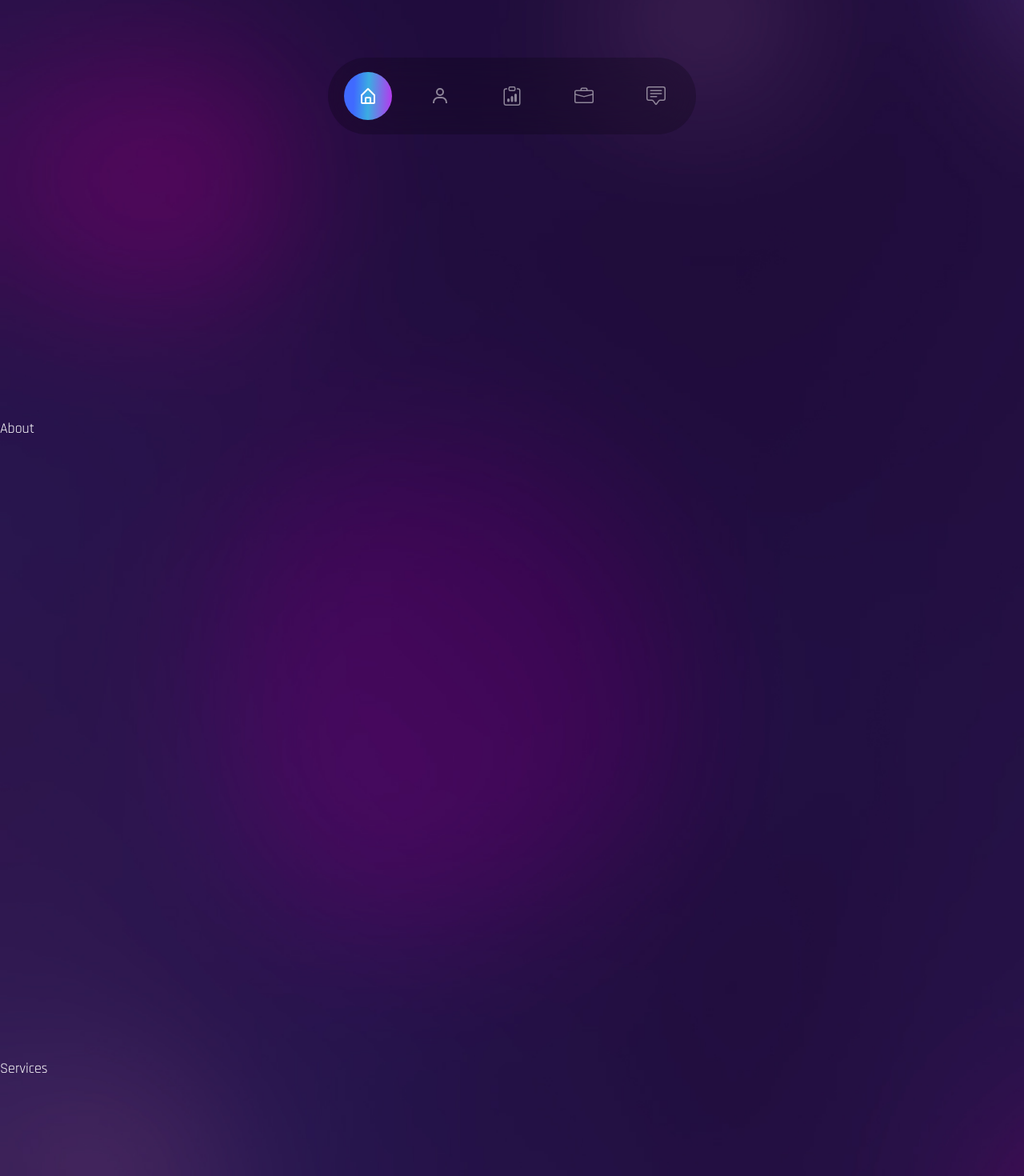
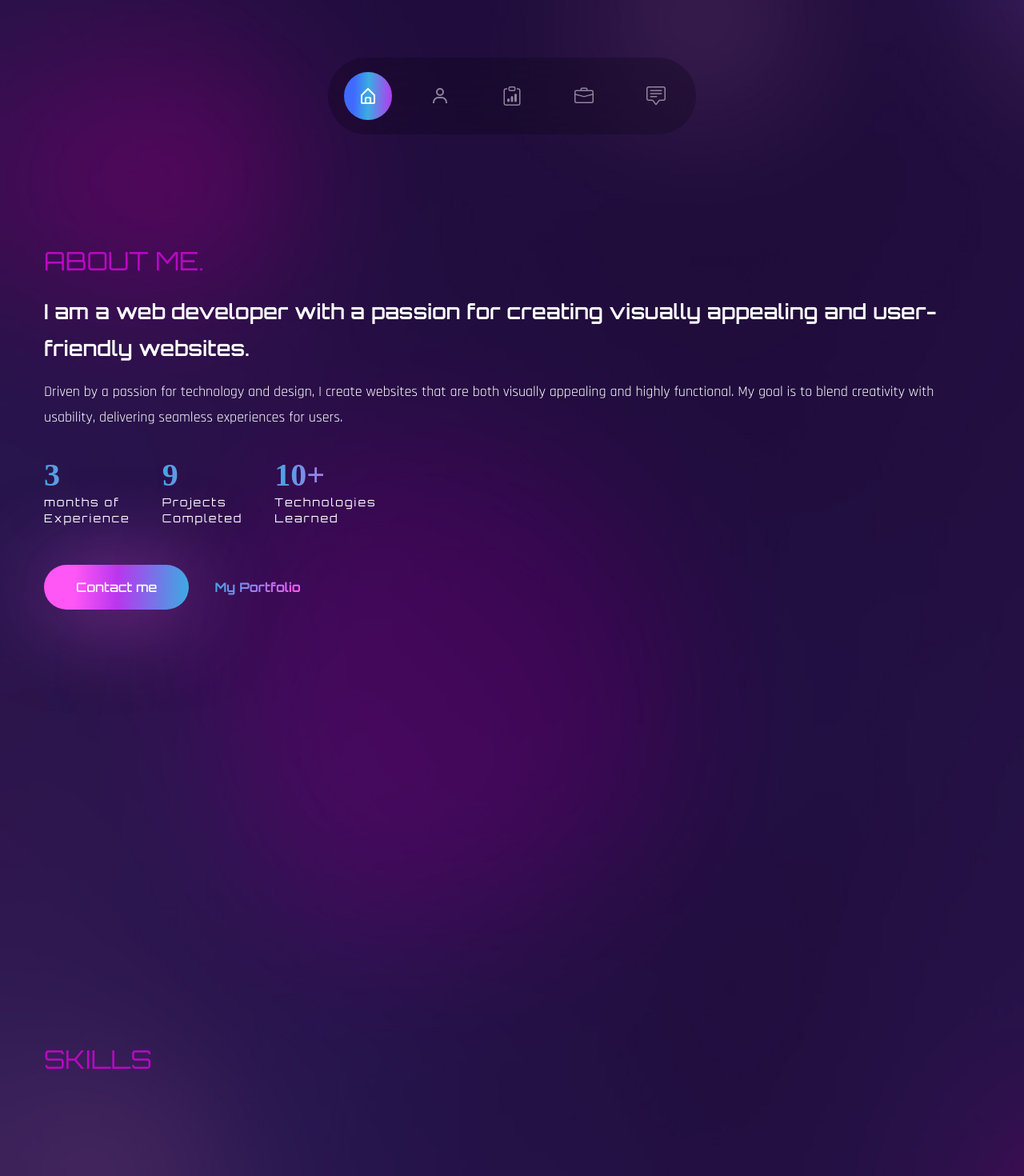
Before and after one commit to Masoodpk/portfolio-new, a React (Create React App) app: page / in a window 1280 px wide. Shown: the part 600-2070 px from the top of the page at 80% size. Built offline with nearby package versions, Linux system fonts and the light colour scheme; a web font is replaced by a local one.

Commit message:
about me compltd

```diff
--- a/src/App.js
+++ b/src/App.js
@@ -4,7 +4,7 @@ import Banner from './components/Banner';
 import Header from './components/Header';
 import Nav from './components/Nav';
 import About from './components/About';
-import Services from './components/Services';
+import Skills from './components/Skills';
 import Work from './components/Work';
 import Contact from './components/Contact';
 
@@ -15,7 +15,7 @@ const App = () => {
       <Banner />
       <Nav />
       <About />
-      <Services />
+      <Skills />
       <Work />
       <Contact />
       <div className='h-[4000px]'></div>
--- a/src/components/About.js
+++ b/src/components/About.js
@@ -1,17 +1,73 @@
-import React from 'react';
-import CountUp from 'react-countup';
-import { useInView } from 'react-intersection-observer';
-import { motion } from 'framer-motion';
-import { fadeIn } from '../variants';
-
+import React from "react";
+import CountUp from "react-countup";
+import { useInView } from "react-intersection-observer";
+import { motion } from "framer-motion";
+import { fadeIn } from "../variants";
 
 const About = () => {
-  return(
-   <section  className='section' id='about'>
-    About
+  const [ref, inView] = useInView({
+    threshold: 0.5,
+  });
+  return (
+    <section className="section" id="about" ref={ref}>
+      <div className="container mx-auto">
+        <div className="flex flex-col gap-y-10 lg:flex-row lg:items-center lg:gap-x-20 lg:gap-y-0 h-screen">
+          {/* <div className="flex-1 bg-about bg-contain bg-no-repeat h-[650px] mix-blend-lighten bg-top">
+            img
+          </div> */}
+          <motion.div
+          variants = {fadeIn('left',0.5)}
+          initial='hidden'
+          whileInView={'show'}
+          viewport={{once:false,amount:0.3}}
+          className="flex-1">
+            <h2 className=" h2 text-accent">About me.</h2>
+            <h3 className="h3 mb-4">
+              I am a web developer with a passion for creating visually
+              appealing and user-friendly websites.
+            </h3>
+            <p className="mb-6">
+            Driven by a passion for technology and design, I create websites that are both visually appealing and highly functional. My goal is to blend creativity with usability, delivering seamless experiences for users.
+            </p>
+            <div className="flex gap-x-6 lg:gap-x-10 mb-12">
+              <div>
+                <div className="text-[40px] font-tertiary text-gradient mb-2 mt-4">
+                 {  inView ? <CountUp start={0} end={3} duration={3} /> : null}
+                </div>
+                <div className="font-primary text-sm tracking-[2px]">
+                  months of <br />
+                  Experience
+                </div>
+              </div>
+              <div>
+                <div className="text-[40px] font-tertiary text-gradient mb-2 mt-4">
+                 {inView ? <CountUp start={0} end={9} duration={3} /> : null}
+                </div>
+                <div className="font-primary text-sm tracking-[2px]">
+                  Projects <br />
+                  Completed
+                </div>
+              </div>
+              <div>
+                <div className="text-[40px] font-tertiary text-gradient mb-2 mt-4">
+                 {  inView ? <CountUp start={0} end={10} duration={3} /> : null}+
+                </div>
+                <div className="font-primary text-sm tracking-[2px]">
+                  Technologies <br />
+                  Learned
+                </div>
+              </div>
+            </div>
+
+            <div className="flex  gap-x-8 items-center">
+              <button className="btn btn-lg">Contact me</button>
+              <a href="#" className="text-gradient btn-link">My Portfolio</a>
+            </div>
+          </motion.div>
+        </div>
+      </div>
     </section>
-
-);
+  );
 };
 
 export default About;
--- a/src/components/Services.js
+++ /dev/null
@@ -1,7 +0,0 @@
-import React from 'react';
-
-const Services = () => {
-  return <div className='section' id='services'>Services</div>;
-};
-
-export default Services;
--- /dev/null
+++ b/src/components/Skills.js
@@ -0,0 +1,63 @@
+import React from 'react';
+
+import {BsArrowUpRight} from 'react-icons/bs';
+import {motion} from 'framer-motion'
+import {fadeIn} from '../variants'
+
+
+const services = [
+  {
+    name:'ReactJs',
+
+  },
+  {
+    name:'Javascript',
+
+  },
+  {
+    name:'HTML5',
+
+  },
+  {
+    name:'CSS3',
+
+  },
+  {
+    name:'Tailwind CSS',
+
+  },
+  {
+    name:'Bootstrap',
+
+  },
+  {
+    name:'Git',
+
+  },
+  {
+    name:'Hosting',
+
+  },
+]
+
+
+const Skills = () => {
+  return(
+  <div className='section' id='services'>
+  <div className='container mx-auto'>
+    <div>
+  <div>
+    <h2 className='h2 text-accent mb-6'>Skills</h2>
+
+    </div>
+      </div>
+<div>
+
+</div>
+  </div>
+
+
+  </div>
+)};
+
+export default Skills;
```
